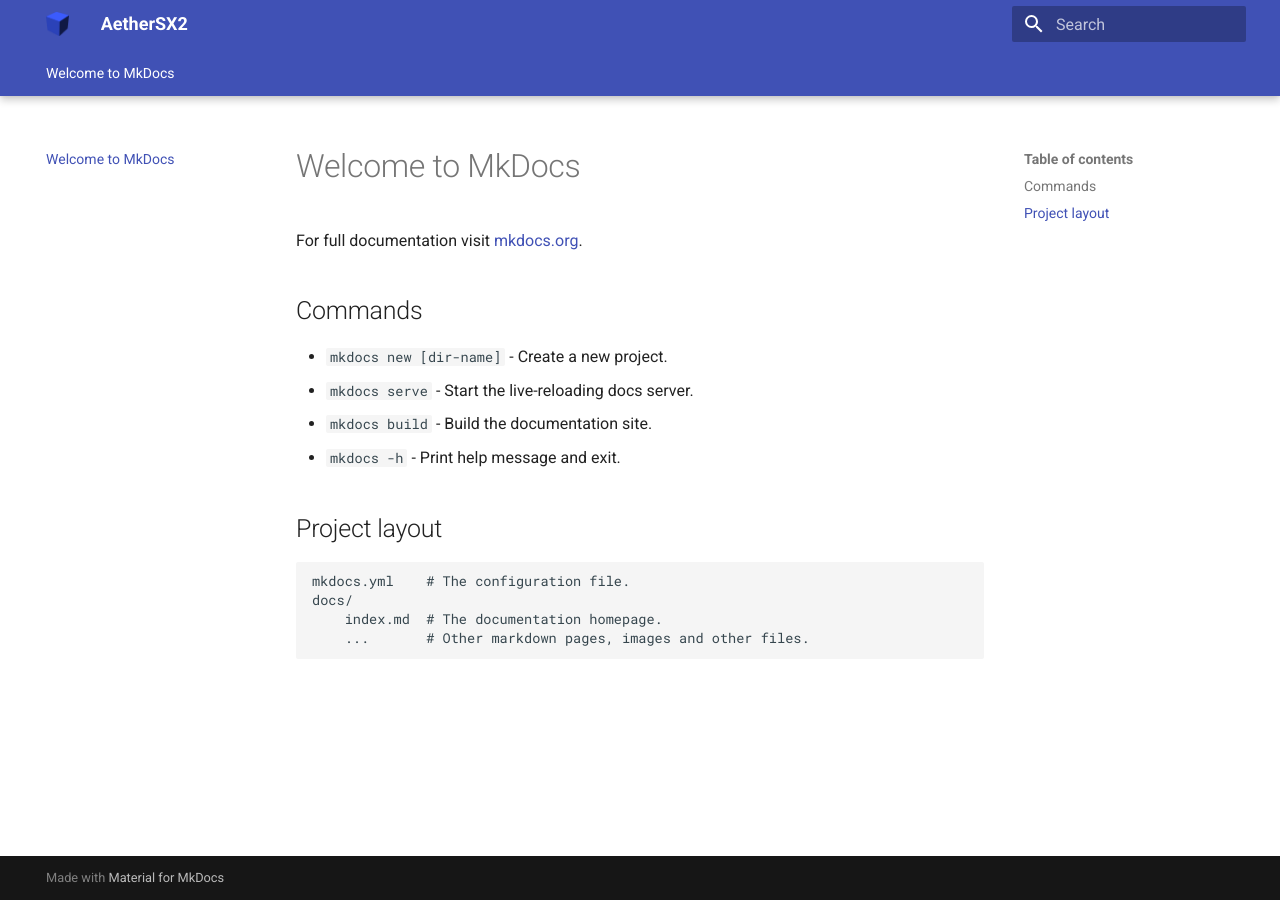
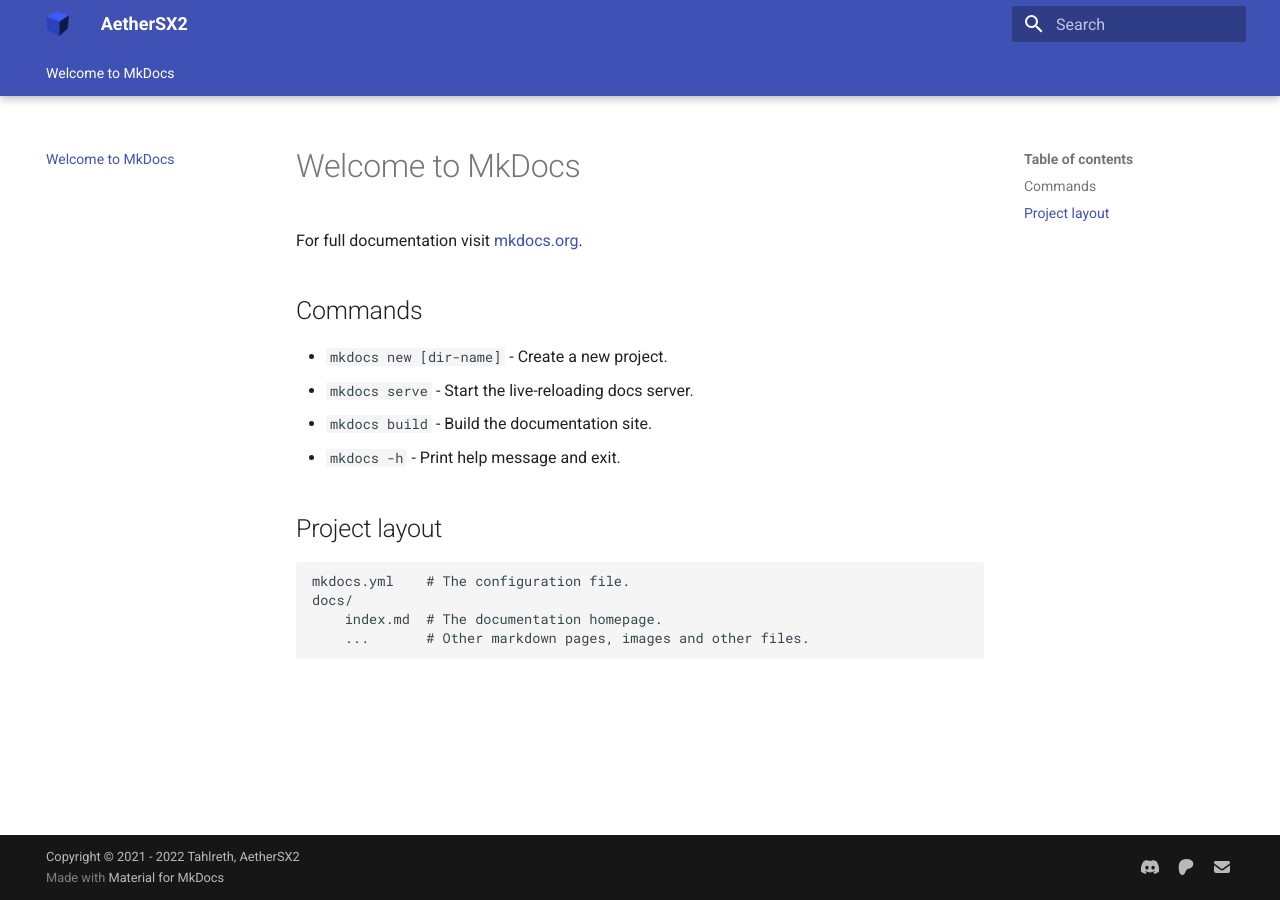
Before and after one commit to dio-gh/aetherweb, an MkDocs documentation site: the page built from docs/index.md, in a window 1280 px wide. Built offline with MkDocs 1.6.1 and Material for MkDocs 9.7.7, drawn with Linux system fonts in a browser that asks for light colours.

Commit message:
add socials and copyright

```diff
--- a/mkdocs.yml
+++ b/mkdocs.yml
@@ -10,3 +10,18 @@ theme:
     - navigation.tabs.sticky
     - navigation.expand
     - navigation.top
+    - header.autohide
+plugins:
+  - search
+extra:
+  social:
+    - icon: fontawesome/brands/discord
+      link: https://discord.gg/JZ7BkeEdrJ
+      name: Join our community server on Discord
+    - icon: fontawesome/brands/patreon
+      link: https://www.patreon.com/aethersx2
+      name: Support the project on Patreon
+    - icon: fontawesome/solid/envelope
+      link: mailto:tahlreth@gmail.com
+      name: Send an email to the developer
+copyright: Copyright &copy; 2021 - 2022 Tahlreth, AetherSX2
```
Also changed, not shown: 1 other file.
